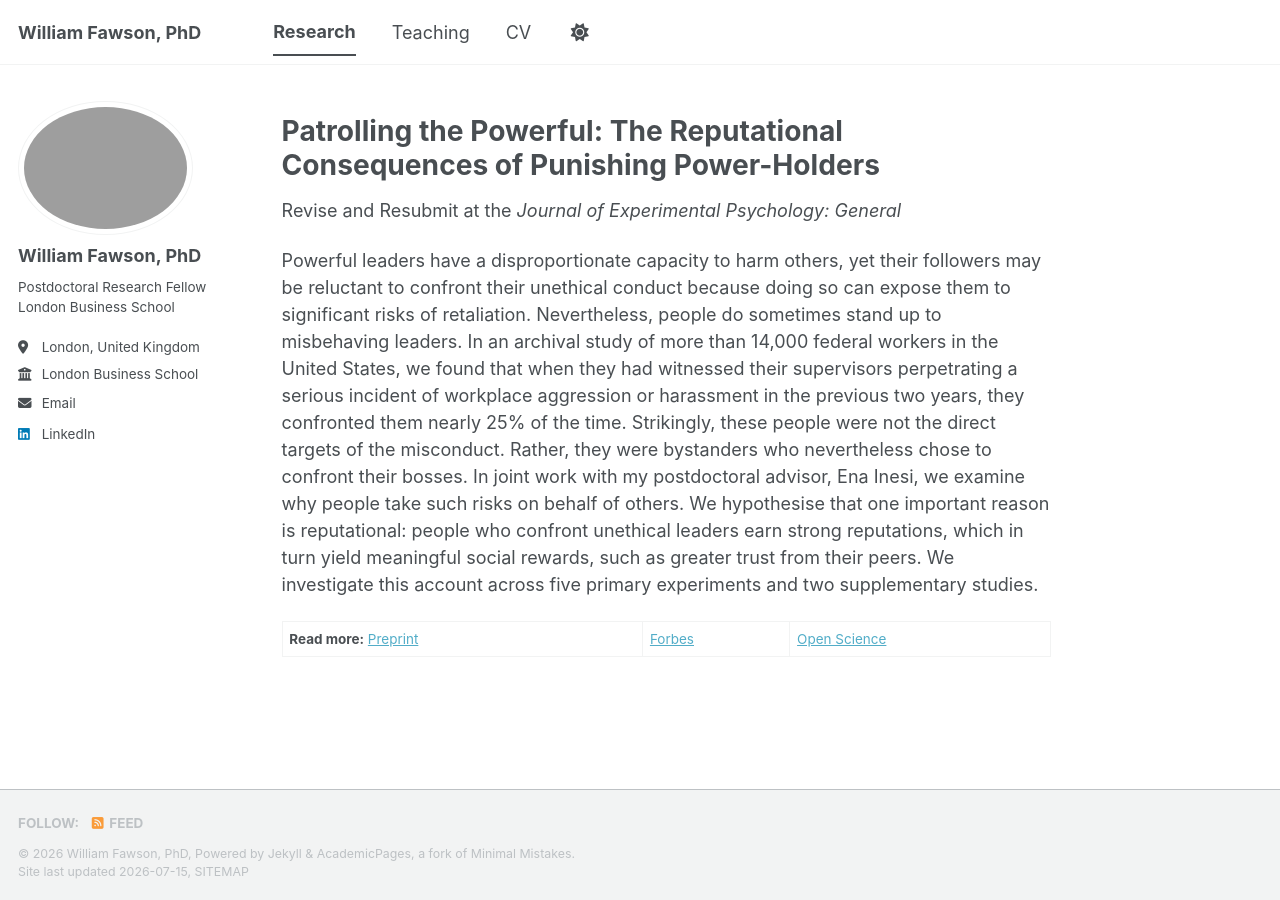
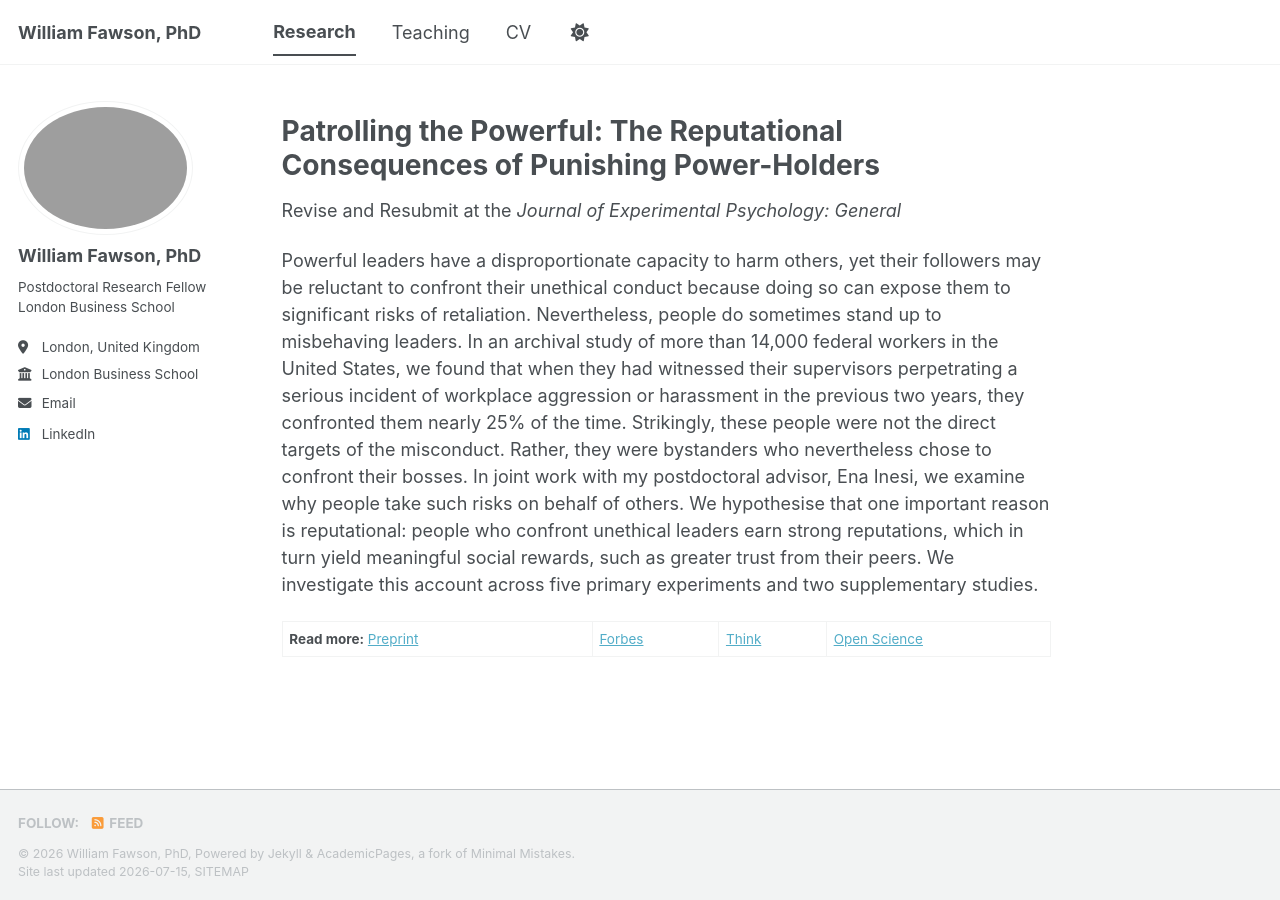
Before and after one commit to williamfawson/williamfawson.github.io, a Jekyll site: the page built from _pages/research.md, in a window 1280 px wide. Built offline with Jekyll 4.4.1, drawn with Linux system fonts in a browser that asks for light colours; a style sheet for code colours, icons or effects is not loaded.

Commit message:
Update research.md

```diff
--- a/_pages/research.md
+++ b/_pages/research.md
@@ -11,4 +11,4 @@
 
 Powerful leaders have a disproportionate capacity to harm others, yet their followers may be reluctant to confront their unethical conduct because doing so can expose them to significant risks of retaliation. Nevertheless, people do sometimes stand up to misbehaving leaders. In an archival study of more than 14,000 federal workers in the United States, we found that when they had witnessed their supervisors perpetrating a serious incident of workplace aggression or harassment in the previous two years, they confronted them nearly 25% of the time. Strikingly, these people were not the direct targets of the misconduct. Rather, they were bystanders who nevertheless chose to confront their bosses. In joint work with my postdoctoral advisor, Ena Inesi, we examine why people take such risks on behalf of others. We hypothesise that one important reason is reputational: people who confront unethical leaders earn strong reputations, which in turn yield meaningful social rewards, such as greater trust from their peers. We investigate this account across five primary experiments and two supplementary studies.
 
-**Read more:** [Preprint](/files/PtP.pdf) | [Forbes](https://www.forbes.com/sites/lbsbusinessstrategyreview/2026/02/05/career-capital--why-it-pays-to-challenge-powerful-wrongdoers/) | [Open Science](https://osf.io/285xg/overview?view_only=ebe6c4af1b9a499d974dee0df9cae55f)
+**Read more:** [Preprint](/files/PtP.pdf) | [Forbes](https://www.forbes.com/sites/lbsbusinessstrategyreview/2026/02/05/career-capital--why-it-pays-to-challenge-powerful-wrongdoers/) | [Think]([https://www.forbes.com/sites/lbsbusinessstrategyreview/2026/02/05/career-capital--why-it-pays-to-challenge-powerful-wrongdoers/](https://www.london.edu/think/moral-courage-is-a-leadership-competency)) | [Open Science](https://osf.io/285xg/overview?view_only=ebe6c4af1b9a499d974dee0df9cae55f)
```
